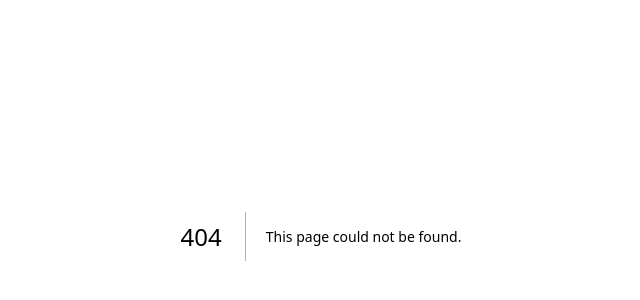
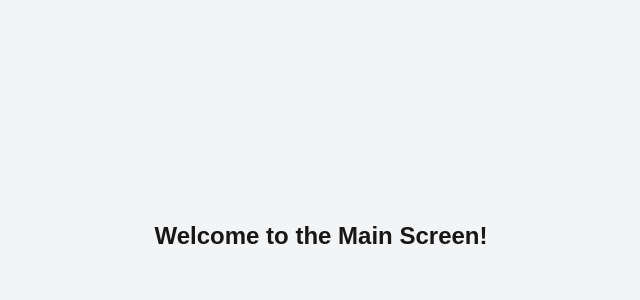
Before and after one commit to Khushi-Pandit/CoCanva, a Next.js app: page /Main in a window 1280 px wide. Before the commit this address had no page. Shown: the part 164-464 px from the top of the page, without its empty margins (319-959 px from the left). Built offline with nearby package versions, Linux system fonts and the light colour scheme.

Commit message:
feat: Home Screen start

```diff
--- /dev/null
+++ b/app/Main/page.tsx
@@ -0,0 +1,10 @@
+export default function MainScreen() {
+
+    return (
+        <main>
+            <div className="h-screen grid place-items-center bg-gray-100">
+                <h1 className="text-2xl font-bold">Welcome to the Main Screen!</h1>
+            </div>
+        </main>
+    );
+}
--- a/app/login/page.tsx
+++ b/app/login/page.tsx
@@ -7,6 +7,10 @@ export default function LoginPage() {
   const SignUp = () => {
     router.push("/signup");
   };
+
+  const MainScreen = () => {
+    router.push("/main");
+  }
 
   return (
     <div className="min-h-screen w-screen flex items-center justify-center bg-emerald-100 pt-9 pb-9 pl-22 pr-22">
@@ -38,7 +42,7 @@ export default function LoginPage() {
             Forgot Password?
           </p>
           <div className="pb-8">
-            <button className="w-full bg-black text-white py-2 rounded mt-4">
+            <button className="w-full bg-black text-white py-2 rounded mt-4" onClick={MainScreen}>
               Sign In
             </button>
           </div>
--- a/app/signup/page.tsx
+++ b/app/signup/page.tsx
@@ -7,6 +7,10 @@ export default function SignUpPage() {
   const goToLogin = () => {
     router.push("/login");
   };
+
+  const MainScreen = () => {
+    router.push("/main");
+  }
 
   return (
     <div className="min-h-screen w-screen flex items-center justify-center bg-emerald-100 pt-9 pb-9 pl-22 pr-22">
@@ -20,6 +24,7 @@ export default function SignUpPage() {
             />
           </div>
         </div>
+
         <div className="w-1/2 pt-5 pl-25 pr-25 pb-7">
           <h1 className="flex items-center justify-center text-[30px] pb-5 text-black">
             Create Your Account
@@ -45,7 +50,7 @@ export default function SignUpPage() {
             className="w-full mb-4 p-2 border border-gray-300 rounded"
           />
           <div className="pb-4">
-            <button className="w-full bg-black text-white py-2 rounded mt-4">
+            <button className="w-full bg-black text-white py-2 rounded mt-4" onClick={MainScreen}>
               Sign Up
             </button>
           </div>
```
